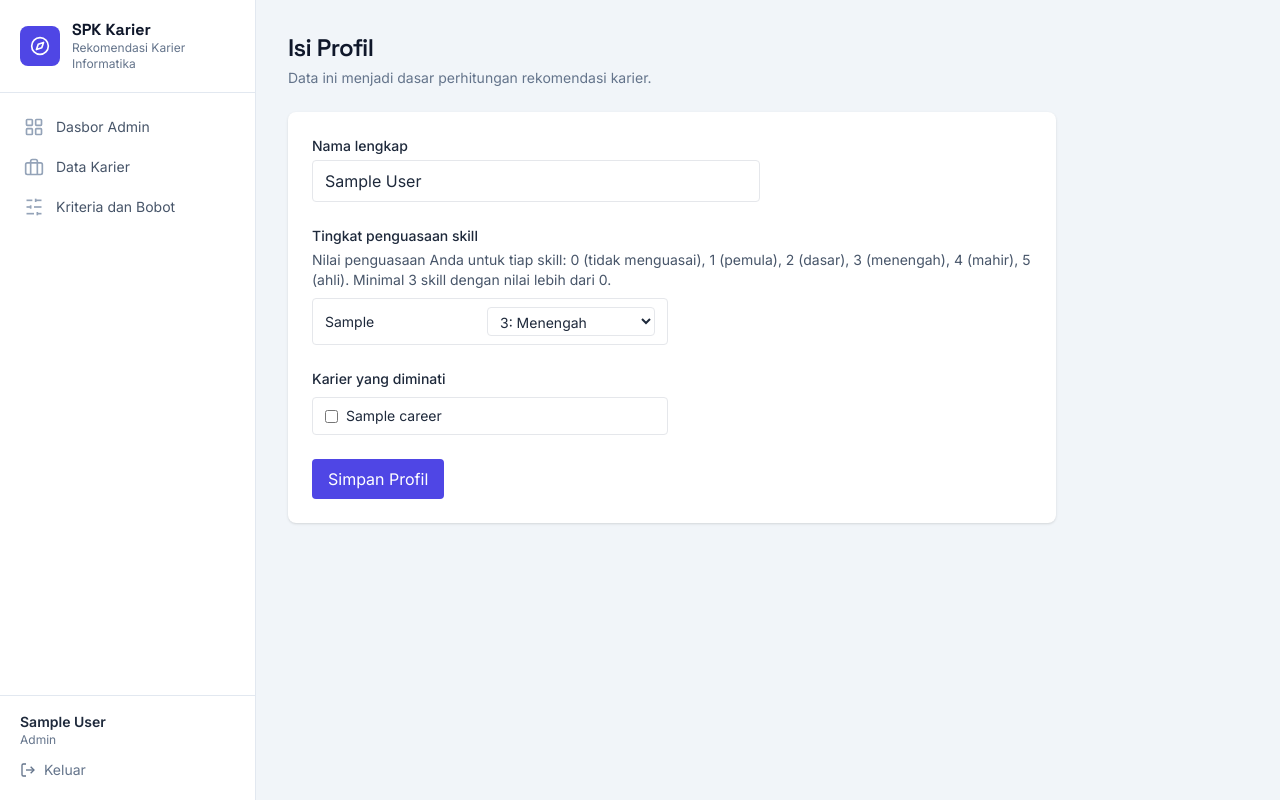
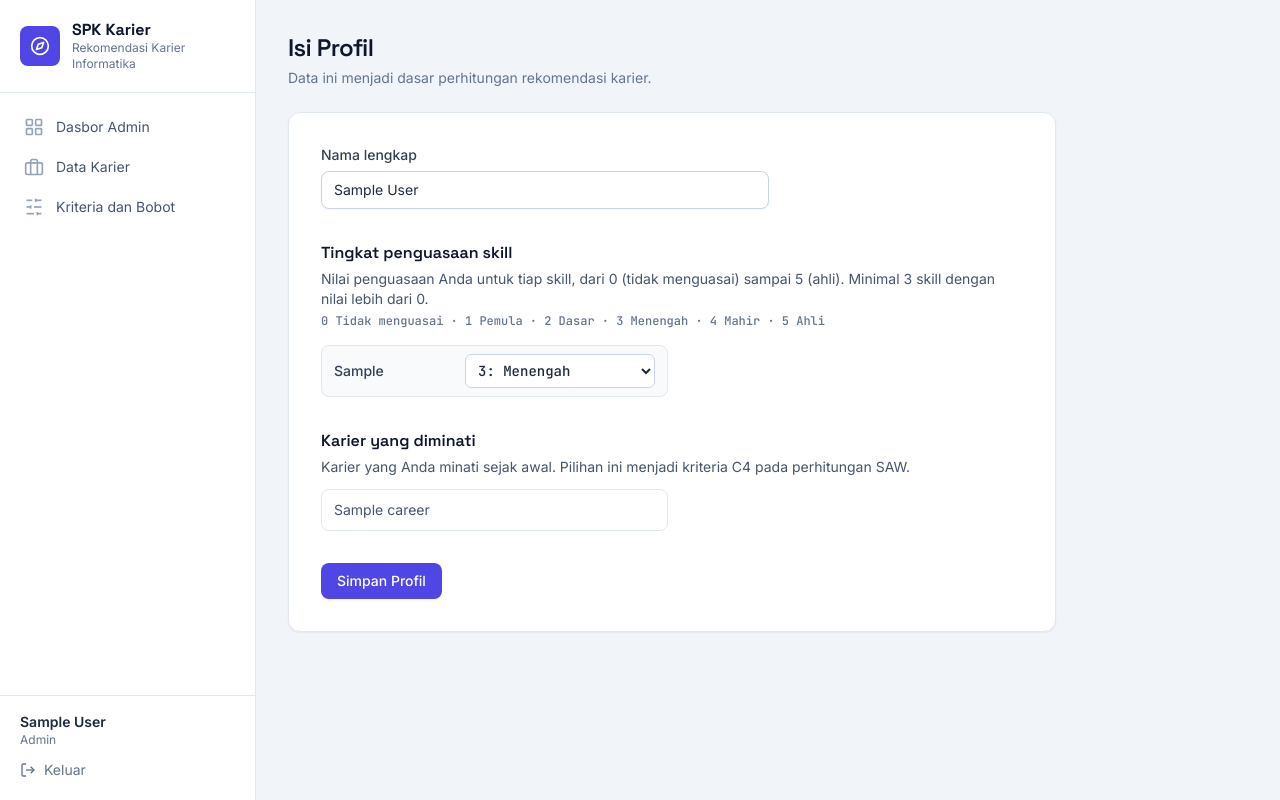
Before and after one commit to yfujust-collab/spk-rekomendasi-karier, a Flask app: page /profil in a window 1280 px wide. Run offline with Flask 3, Linux system fonts and the light colour scheme; a user stored in the database is signed in; tables that the repository leaves empty hold one stand-in row (values such as "Sample post"); some libraries are stand-ins or nearby versions.

Commit message:
feat(ui): rapikan halaman light mahasiswa dan admin

```diff
--- a/app/templates/spk/profil.html
+++ b/app/templates/spk/profil.html
@@ -3,28 +3,27 @@
 {% block heading %}Isi Profil{% endblock %}
 {% block subheading %}Data ini menjadi dasar perhitungan rekomendasi karier.{% endblock %}
 {% block content %}
-<div class="bg-white rounded-lg shadow p-6 max-w-3xl">
+<div class="card p-6 md:p-8 max-w-3xl">
   {# novalidate: validasi HTML5 browser dimatikan; seluruh validasi
      (termasuk rating skill 0-5 per baris) berjalan di server dengan
      pesan Bahasa Indonesia. #}
   <form method="post" novalidate>
     {{ form.hidden_tag() }}
-    <div class="mb-6 max-w-md">
-      <div>
-        <label class="block text-sm font-medium mb-1">{{ form.nama.label.text }}</label>
-        {{ form.nama(class="w-full border rounded px-3 py-2") }}
-        {% if form.nama.errors %}<p class="text-xs text-red-600 mt-1">{{ form.nama.errors[0] }}</p>{% endif %}
-      </div>
+    <div class="mb-8 max-w-md">
+      <label class="label" for="nama">{{ form.nama.label.text }}</label>
+      {{ form.nama(class="input") }}
+      {% if form.nama.errors %}<p class="field-error">{{ form.nama.errors[0] }}</p>{% endif %}
     </div>
 
-    <p class="text-sm font-medium mb-1">Tingkat penguasaan skill</p>
-    <p class="text-sm text-slate-600 mb-2">Nilai penguasaan Anda untuk tiap skill: 0 (tidak menguasai), 1 (pemula), 2 (dasar), 3 (menengah), 4 (mahir), 5 (ahli). Minimal 3 skill dengan nilai lebih dari 0.</p>
-    {% if skill_error %}<p class="text-sm text-red-600 mb-2">{{ skill_error }}</p>{% endif %}
-    <div class="grid grid-cols-1 md:grid-cols-2 gap-2 mb-6">
+    <p class="font-display text-base font-semibold text-slate-900 mb-1">Tingkat penguasaan skill</p>
+    <p class="text-sm text-slate-600 mb-1">Nilai penguasaan Anda untuk tiap skill, dari 0 (tidak menguasai) sampai 5 (ahli). Minimal 3 skill dengan nilai lebih dari 0.</p>
+    <p class="font-mono text-xs text-slate-500 mb-4">0 Tidak menguasai &middot; 1 Pemula &middot; 2 Dasar &middot; 3 Menengah &middot; 4 Mahir &middot; 5 Ahli</p>
+    {% if skill_error %}<p class="text-sm text-red-600 mb-3">{{ skill_error }}</p>{% endif %}
+    <div class="grid grid-cols-1 md:grid-cols-2 gap-2 mb-8">
       {% for baris in skill_rows %}
-      <div class="flex items-center justify-between gap-3 border rounded px-3 py-2">
-        <label for="{{ baris.nama_input }}" class="text-sm">{{ baris.label }}</label>
-        <select id="{{ baris.nama_input }}" name="{{ baris.nama_input }}" class="border rounded px-2 py-1 text-sm shrink-0 bg-white">
+      <div class="skill-row flex items-center justify-between gap-3 rounded-lg border border-slate-200 px-3 py-2">
+        <label for="{{ baris.nama_input }}" class="text-sm font-medium text-slate-700">{{ baris.label }}</label>
+        <select id="{{ baris.nama_input }}" name="{{ baris.nama_input }}" class="shrink-0 rounded-md border border-slate-300 bg-white px-2 py-1.5 font-mono text-sm text-slate-800 focus:border-indigo-500 focus:outline-none focus:ring-2 focus:ring-indigo-500/30">
           {% for nilai, teks in skala %}
           <option value="{{ nilai }}"{% if baris.nilai == nilai %} selected{% endif %}>{{ nilai }}: {{ teks }}</option>
           {% endfor %}
@@ -33,16 +32,18 @@
       {% endfor %}
     </div>
 
-    <p class="text-sm font-medium mb-2">{{ form.minat.label.text }}</p>
-    <div class="grid grid-cols-1 md:grid-cols-2 gap-2 mb-6">
+    <p class="font-display text-base font-semibold text-slate-900 mb-1">{{ form.minat.label.text }}</p>
+    <p class="text-sm text-slate-600 mb-3">Karier yang Anda minati sejak awal. Pilihan ini menjadi kriteria C4 pada perhitungan SAW.</p>
+    <div class="grid grid-cols-1 md:grid-cols-2 gap-2 mb-8">
       {% for subfield in form.minat %}
-      <label class="flex items-center gap-2 text-sm border rounded px-3 py-2 hover:bg-slate-50">
-        {{ subfield }} <span>{{ subfield.label.text }}</span>
+      <label class="cursor-pointer">
+        {{ subfield(class="peer sr-only") }}
+        <span class="flex items-center gap-2 rounded-lg border border-slate-200 px-3 py-2.5 text-sm text-slate-600 transition-colors hover:border-slate-300 hover:bg-slate-50 peer-checked:border-indigo-500 peer-checked:bg-indigo-50 peer-checked:font-medium peer-checked:text-indigo-800">{{ subfield.label.text }}</span>
       </label>
       {% endfor %}
     </div>
 
-    {{ form.submit(class="bg-indigo-600 text-white rounded px-4 py-2 hover:bg-indigo-700") }}
+    {{ form.submit(class="btn-primary") }}
   </form>
 </div>
 {% endblock %}
```
